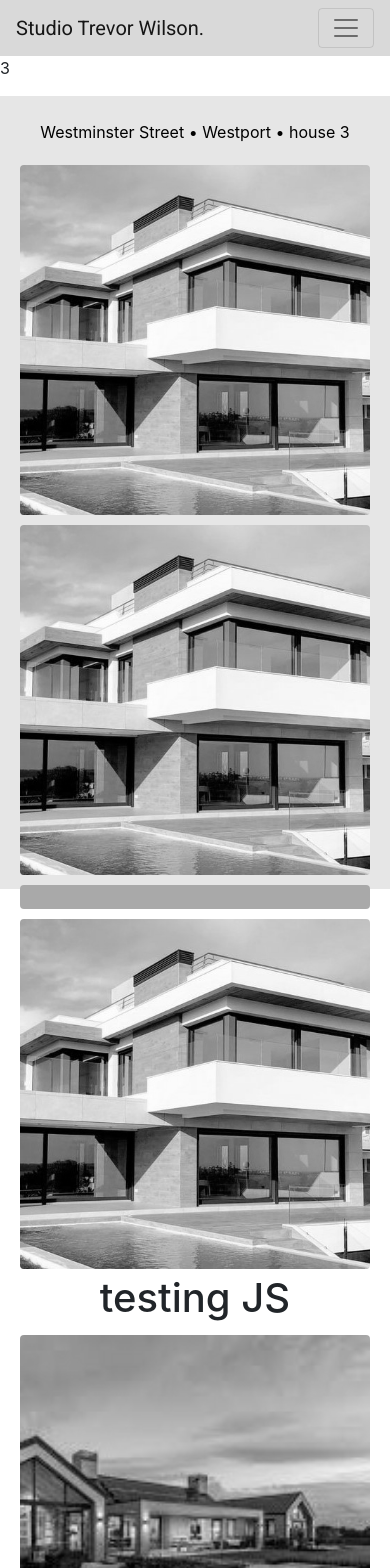
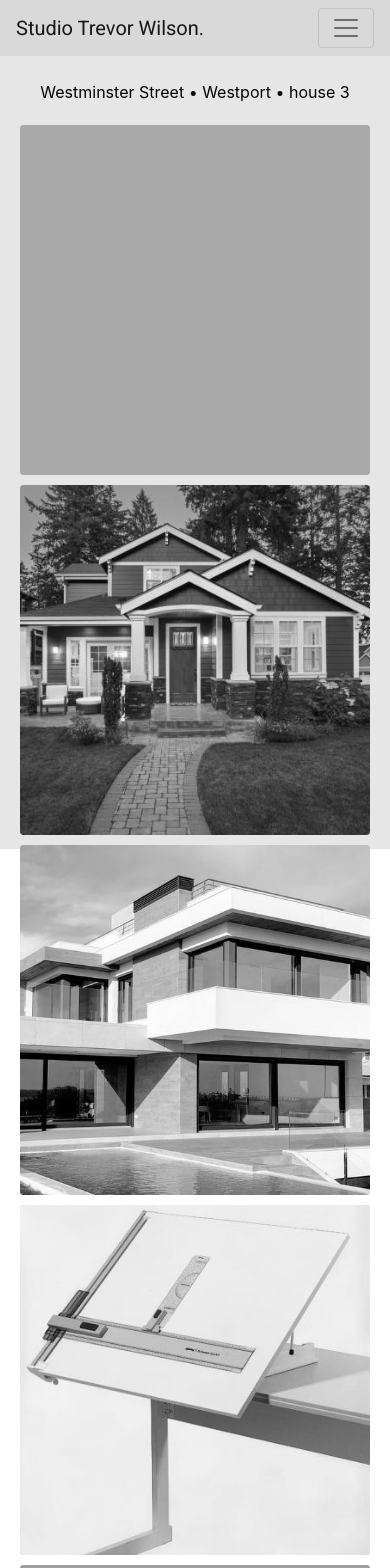
Before and after one commit to sothingguy/Studio_Trevor_Wilson, a Flask app: page / in a window 390 px wide. Shown: the top 1568 px of the page. Run offline with Flask 2, Linux system fonts and the light colour scheme; some libraries are stand-ins or nearby versions; grey boxes are pictures that could not be loaded.

Commit message:
More java script donw and some bugs with certain amounts of box's

```diff
--- a/app.py
+++ b/app.py
@@ -12,6 +12,10 @@
 def gallary():
     return render_template('gallary.html')
 
+@app.route("/my_process")
+def my_process():
+    return render_template('my_process.html')
+
 @app.route("/westminster_street")
 def westminster_street():
     return render_template('westminster_street.html')
--- a/static/cards.txt
+++ b/static/cards.txt
@@ -7,3 +7,6 @@
 westport
 static/img/placeholder2.jpg
 Westport
+#02
+my_process
+static/img/placeholder3.jpgMy Process
--- a/static/style.css
+++ b/static/style.css
@@ -36,6 +36,11 @@
 	transition-duration: 0.5s;
 	filter: grayscale(100%);
 }
+.boxImg {
+	margin: 5px;
+	border-radius: 4px;
+	background-color: darkgray;
+}
 #boxImg {
 	margin: 5px;
 	border-radius: 4px;
--- a/templates/home.html
+++ b/templates/home.html
@@ -1,6 +1,5 @@
 {% extends "base.html" %}
 {% block main %}
-<p id="demo">yeet</p>
 <div id="content">
 	<div class="container">
 		<div class="row">
@@ -8,61 +7,44 @@
 				<br>
 				<p id="topLinks"><a href="westminster_street">Westminster Street</a> • <a href="westport">Westport</a> • <a href="">house 3</a></p>
 				<div class="col-container">
-					<a href="westminster_street">
+					<a href="" class="cardLink">
 						<div class="tableBox col-sm-6 col-md-3">
-							<div id="boxImg">
-								<img src="static/img/placeholder.jfif"/>
+							<div class="boxImg">
+								<img src="" class="cardImg"/>
 							</div>
-							<p>Westminster Street</p>
+							<p class="cardText"></p>
 						</div>
 					</a>
-					<a href="westminster_street">
+					<a href="" class="cardLink">
 						<div class="tableBox col-sm-6 col-md-3">
-							<div id="boxImg">
-								<img src="static/img/placeholder.jfif"/>
+							<div class="boxImg">
+								<img src="" class="cardImg"/>
 							</div>
-							<p>Westminster Street</p>
+							<p class="cardText"></p>
 						</div>
 					</a>
-					<a href="">
+					<a href="" class="cardLink">
 						<div class="tableBox col-sm-6 col-md-3">
-							<div id="boxImg" style="background-color: darkgray;">
-								<img src=""/>
+							<div class="boxImg">
+								<img src="" class="cardImg"/>
 							</div>
-							<p></p>
+							<p class="cardText"></p>
 						</div>
 					</a>
-					<a href="westminster_street">
+					<a href="" class="cardLink">
 						<div class="tableBox col-sm-6 col-md-3">
-							<div id="boxImg">
-								<img src="static/img/placeholder.jfif"/>
+							<div class="boxImg">
+								<img src="" class="cardImg"/>
 							</div>
-							<p>Westminster Street</p>
+							<p class="cardText"></p>
 						</div>
 					</a>
-					<h1> testing JS </h1>
-					<a href="westminster_street" class="cardLink">
+					<a href="" class="cardLink">
 						<div class="tableBox col-sm-6 col-md-3">
-							<div id="boxImg">
+							<div class="boxImg">
 								<img src="" class="cardImg"/>
 							</div>
-							<p class="cardText">Westminster Street</p>
-						</div>
-					</a>
-					<a href="westminster_street" class="cardLink">
-						<div class="tableBox col-sm-6 col-md-3">
-							<div id="boxImg">
-								<img src="" class="cardImg"/>
-							</div>
-							<p class="cardText">Westminster Street</p>
-						</div>
-					</a>
-					<a href="westminster_street" class="cardLink">
-						<div class="tableBox col-sm-6 col-md-3">
-							<div id="boxImg">
-								<img src="" class="cardImg"/>
-							</div>
-							<p class="cardText">Westminster Street</p>
+							<p class="cardText"></p>
 						</div>
 					</a>
 				</div>
@@ -71,16 +53,41 @@
 	</div>
 </div>
 <script>
+var links = ["westminster_street", "westport", "my_process"]
 var images = ["static/img/placeholder.jfif", "static/img/placeholder2.jpg", "static/img/placeholder3.jpg"]
+var texts = ["Westminster Street", "Westport", "My Process"]
+
+var linkTag = document.getElementsByClassName("cardLink");
 var imageTag = document.getElementsByClassName("cardImg");
-document.getElementById("demo").innerHTML = imageTag.length;
-for (var i=0; i < imageTag.length; i++) {
-	var randomNum = Math.floor(Math.random() * images.length);
-	console.log(images);
-	imageTag[i].src = images[randomNum];
-	images.splice(randomNum, 1);
-	console.log(images);
+var textTag = document.getElementsByClassName("cardText");
+var contTag = document.getElementsByClassName("boxImg"); // For blank squares
+
+if (textTag.length == linkTag.length && linkTag.length == imageTag.length) {
+	if (textTag.length != links.length) {
+		for (var i=0; i < (linkTag.length - links.length); i++) {
+			links.push("_");
+		}
+	}
+	for (var i=0; i < linkTag.length; i++) {
+		var randomNum = Math.floor(Math.random() * links.length);
+
+		if (links[randomNum] == "_") {
+			//contTag[i].innerHTML = "darkgray";
+			imageTag[i].src = "static/img/blank.jpg";
+			links.splice(randomNum, 1);
+		} else {
+			linkTag[i].href = links[randomNum];
+			links.splice(randomNum, 1);
+
+			imageTag[i].src = images[randomNum];
+			images.splice(randomNum, 1);
+
+			textTag[i].innerHTML = texts[randomNum];
+			texts.splice(randomNum, 1);
+		}
+	}
+} else {
+	document.getElementById("topLinks").innerHTML = "Fatal Error";
 }
-
 </script>
 {% endblock %}
```
Also changed, not shown: templates/my_process.html (added, +12 -0 lines), static/img/blank.jpg (added), static/img/placeholder3.jpg, 1 other file.
